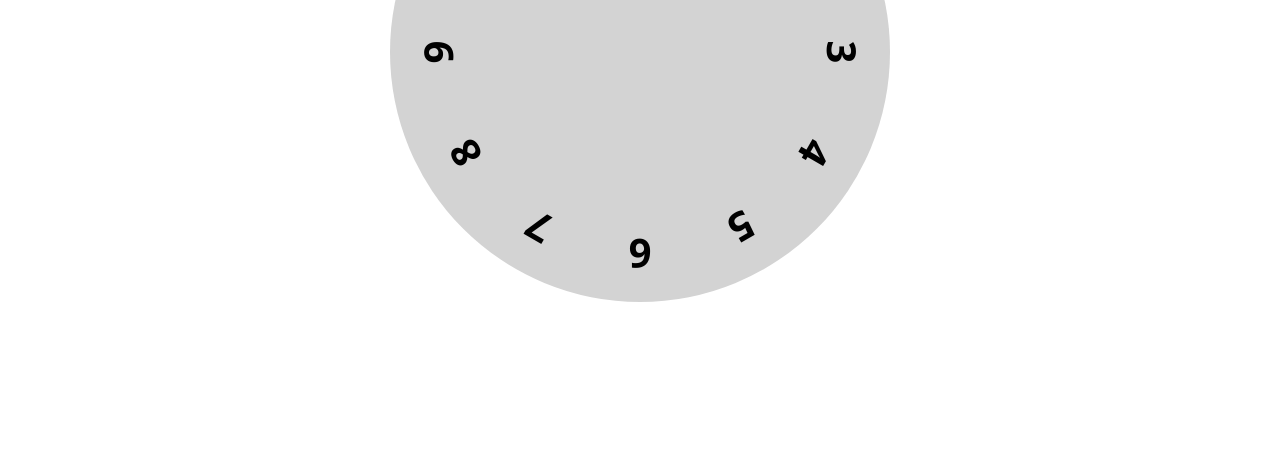
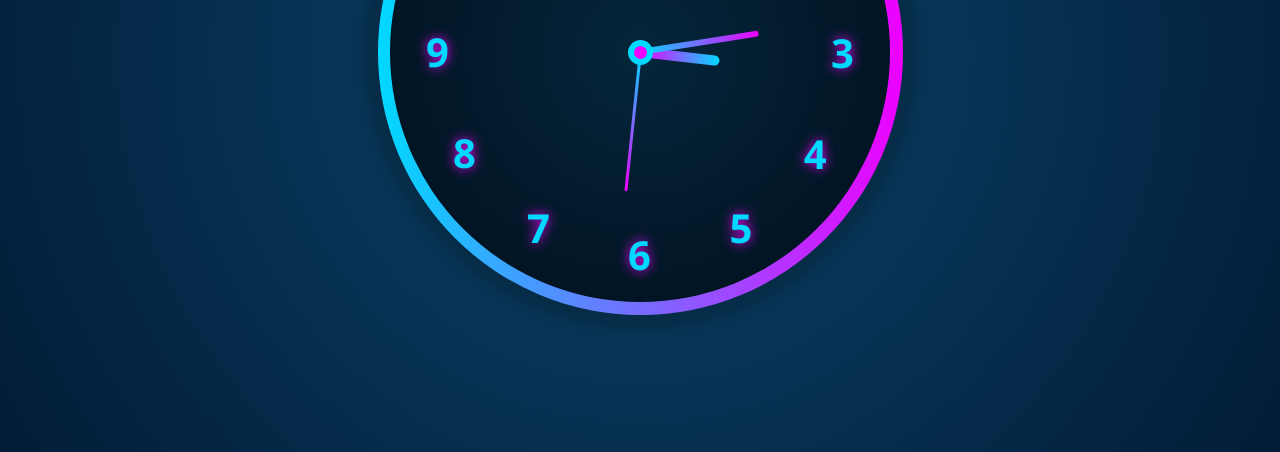
Before and after one commit to Ldacosta7/Analog-clock, a plain HTML site: page index.html in a window 1280 px wide. Shown: the part 348-800 px from the top of the page. Drawn offline with Linux system fonts and the light colour scheme.

Commit message:
Réalisation du script et finalisation du design

```diff
--- a/index.html
+++ b/index.html
@@ -20,8 +20,11 @@
         <div class="number" style="--n:10"><b>10</b></div>
         <div class="number" style="--n:11"><b>11</b></div>
         <div class="number" style="--n:12"><b>12</b></div>
-
+        <div class="hour-hand" id="hour-hand"></div>
+        <div class="minute-hand" id="minute-hand"></div>
+        <div class="second-hand" id="second-hand"></div>
+        <div class="center-dot"></div>
     </div>
-
+    <script src="script.js"></script>
 </body>
 </html>
--- a/script.js
+++ b/script.js
@@ -0,0 +1,21 @@
+const secondHand = document.getElementById('second-hand');
+const minuteHand = document.getElementById('minute-hand');
+const hourHand = document.getElementById('hour-hand');
+
+function clockTick() {
+    const date = new Date();
+    const seconds = date.getSeconds();
+    const minutes = date.getMinutes();
+    const hours = date.getHours();
+
+    const secondDegrees = (seconds / 60) * 360;
+    const minuteDegrees = ((minutes + seconds / 60) / 60) * 360;
+    const hourDegrees = ((hours + minutes / 60) / 12) * 360;
+
+    secondHand.style.transform = `rotate(${secondDegrees}deg)`;
+    minuteHand.style.transform = `rotate(${minuteDegrees}deg)`;
+    hourHand.style.transform = `rotate(${hourDegrees}deg)`;
+}
+
+setInterval(clockTick, 1000);
+clockTick(); // Appel initial pour éviter le délai d'une seconde avant la première mise à jour
--- a/styles.css
+++ b/styles.css
@@ -10,6 +10,7 @@ body {
     justify-content: center;
     align-items: center;
     height: 100vh;
+    background: radial-gradient(circle, #0b456b, #021c37);
 }
 
 .clock {
@@ -21,7 +22,19 @@ body {
     display: flex;
     justify-content: center;
     align-items: center;
+    background: radial-gradient(circle, #05263c, #000d1a);
 
+}
+
+.clock::before{
+    content: "";
+    width: 525px;
+    height: 525px;
+    position: absolute;
+    border-radius: 50%;
+    background: linear-gradient(to right, #00d9ff, #ee00ff);
+    box-shadow: 0 0 15px 15px rgba(0, 0, 0, 0.2);
+    z-index: -1;
 }
 
 .number {
@@ -30,4 +43,52 @@ body {
     text-align: center;
     inset: 20px;
     font-size: 40px;
+    color: #00d9ff;
+    text-shadow: 0 0 12px #ee00ff;
 }
+
+.number b {
+    transform: rotate(calc(-30deg * var(--n)));
+    display: inline-block;
+}
+
+.center-dot {
+    position: absolute;
+    width: 25px;
+    height: 25px;
+    background-color: #ee00ff;
+    border: 6px solid #00d9ff;
+    border-radius: 50%;
+}
+
+/* Vos styles CSS existants ici */
+
+.hour-hand, .minute-hand, .second-hand {
+    position: absolute;
+    transform-origin: 50% 100%; /* Centrer verticalement au bas de l'élément */
+    border-radius: 30px 30px 0 0;
+}
+
+.hour-hand {
+    width: 10px;
+    height: 80px;
+    background: linear-gradient( #00d9ff, #ee00ff);
+    left: calc(50% - 5px); /* Centrer horizontalement */
+    top: calc(50% - 80px); /* Ajuster la position verticale */
+}
+
+.minute-hand {
+    width: 6px;
+    height: 120px;
+    background: linear-gradient( to top, #00d9ff, #ee00ff);
+    left: calc(50% - 3px); /* Centrer horizontalement */
+    top: calc(50% - 120px); /* Ajuster la position verticale */
+}
+
+.second-hand {
+    width: 3px;
+    height: 140px;
+    background: linear-gradient( to top, #00d9ff, #ee00ff);
+    left: calc(50% - 1.5px); /* Centrer horizontalement */
+    top: calc(50% - 140px); /* Ajuster la position verticale */
+}
```
